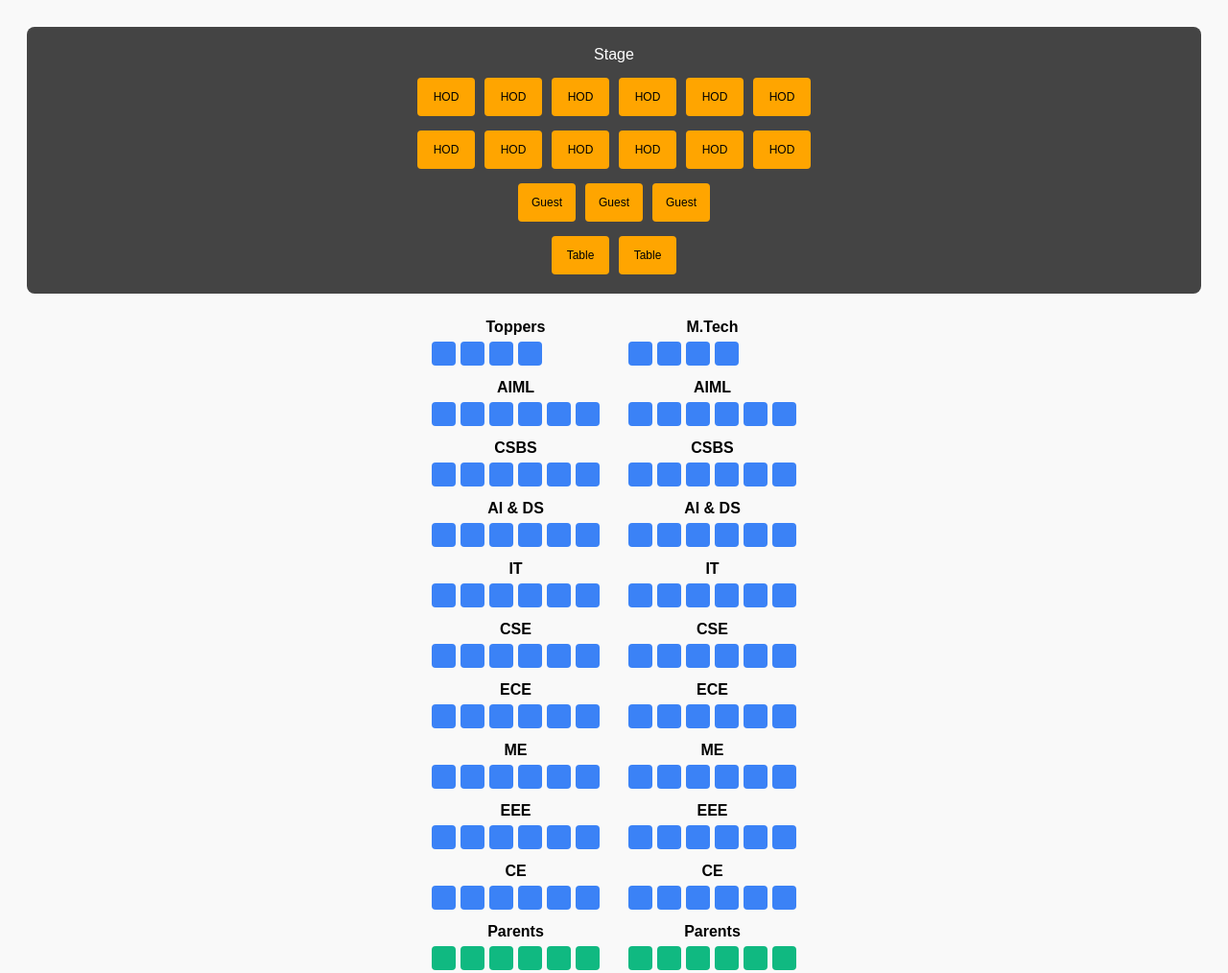
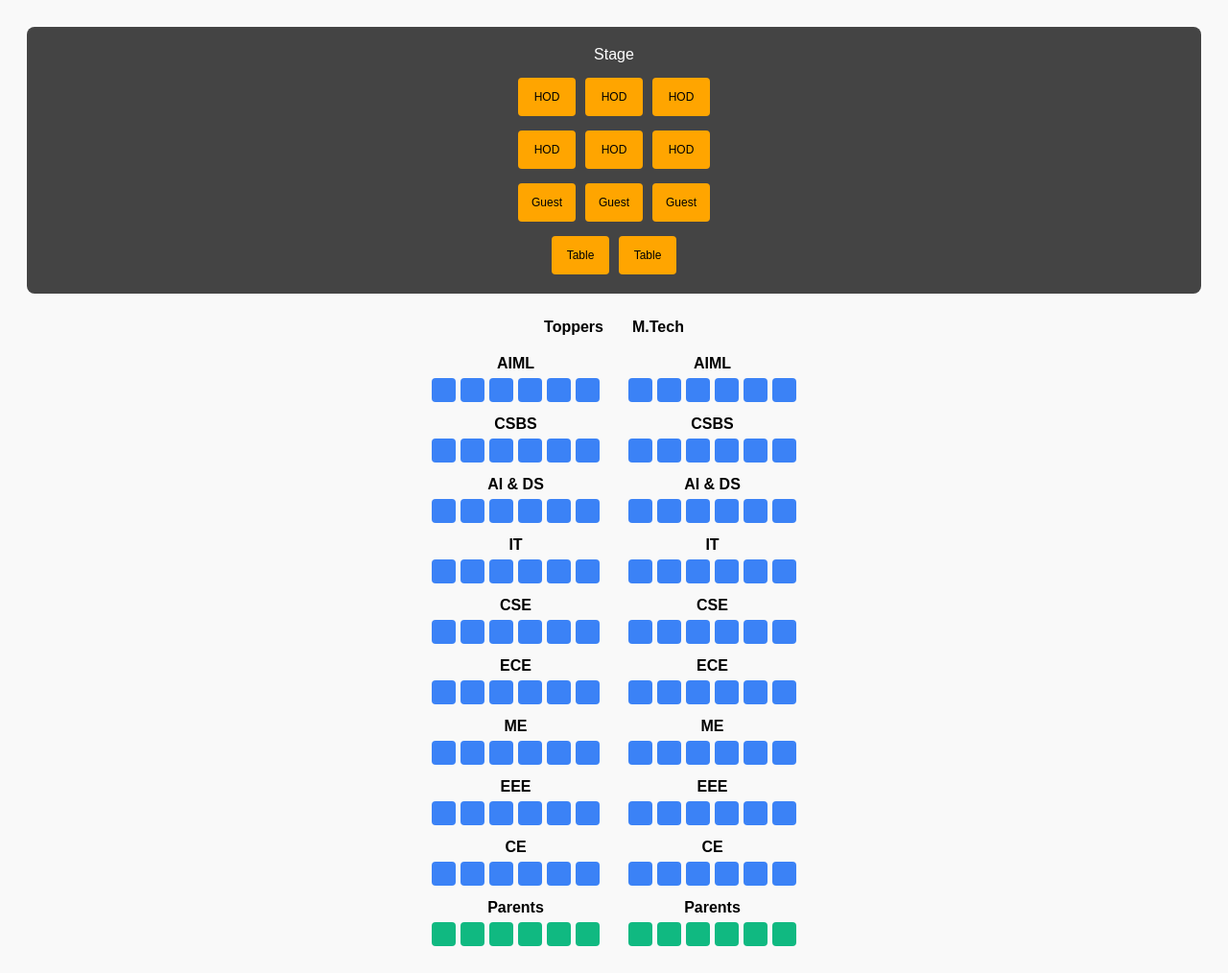
Before and after one commit to vamsikrishnachede05-creator/seating.html, a plain HTML site: page layout.html in a window 1280 px wide. Shown: the whole page at 96% size. Drawn offline with Linux system fonts and the light colour scheme.

Commit message:
Updated layout with new changes

```diff
--- a/layout.html
+++ b/layout.html
@@ -75,14 +75,8 @@
       <div class="block">HOD</div>
       <div class="block">HOD</div>
       <div class="block">HOD</div>
-      <div class="block">HOD</div>
-      <div class="block">HOD</div>
-      <div class="block">HOD</div>
     </div>
     <div class="stage-area">
-      <div class="block">HOD</div>
-      <div class="block">HOD</div>
-      <div class="block">HOD</div>
       <div class="block">HOD</div>
       <div class="block">HOD</div>
       <div class="block">HOD</div>
@@ -106,11 +100,9 @@
   <div class="row">
     <div class="section">
       <div class="label">Toppers</div>
-      <div class="chairs"> <div class="chair"></div><div class="chair"></div><div class="chair"></div><div class="chair"></div> </div>
     </div>
     <div class="section">
       <div class="label">M.Tech</div>
-      <div class="chairs"> <div class="chair"></div><div class="chair"></div><div class="chair"></div><div class="chair"></div> </div>
     </div>
   </div>
 
```
